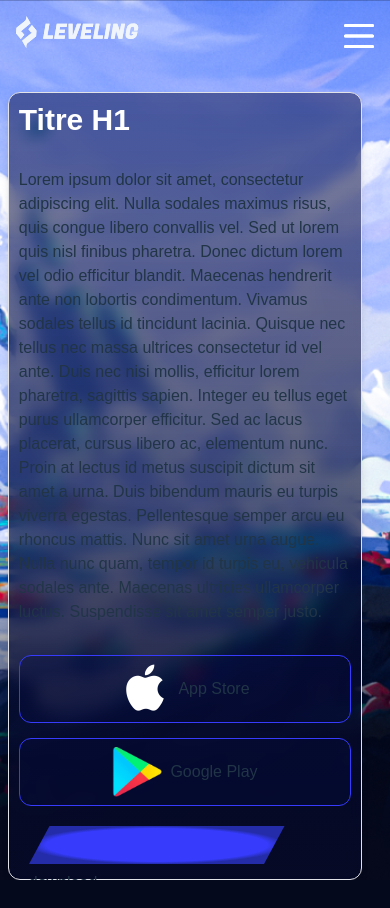
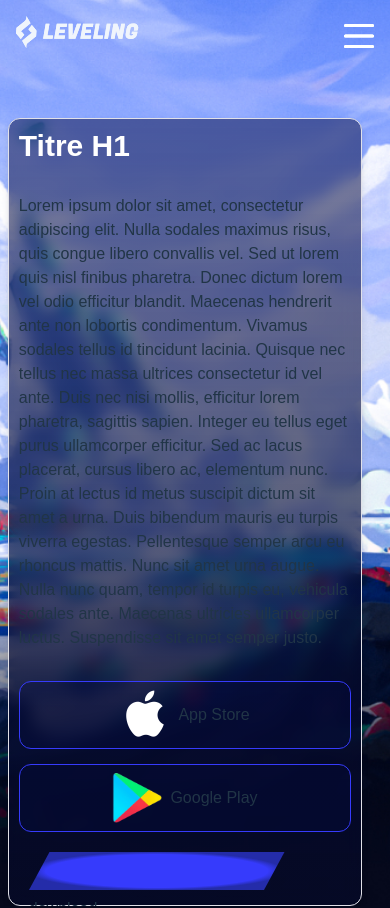
Before and after one commit to LevelingYnov/leveling-web, a React (Vite) app in the folder leveling-frontend/: page / in a window 390 px wide. Shown: the top 908 px of the page. Built offline with nearby package versions, Linux system fonts and the light colour scheme.

Commit message:
Ajustement espaces 2

```diff
--- a/leveling-frontend/src/Homepage.css
+++ b/leveling-frontend/src/Homepage.css
@@ -381,6 +381,12 @@ height: 8px;  Hauteur de la scrollbar
 
 /* Media queries for responsiveness */
 @media screen and (max-width: 1024px) {
+  #backgroundInsert1 {
+    background: url('./assets/background1.jpg') bottom;
+    background-size: cover;
+    overflow: hidden;
+    padding-top: 13vh;
+  }
   .download-application-container {
     margin: 10% 10% 0 10%;
     width: calc(80% - 20px);
```
